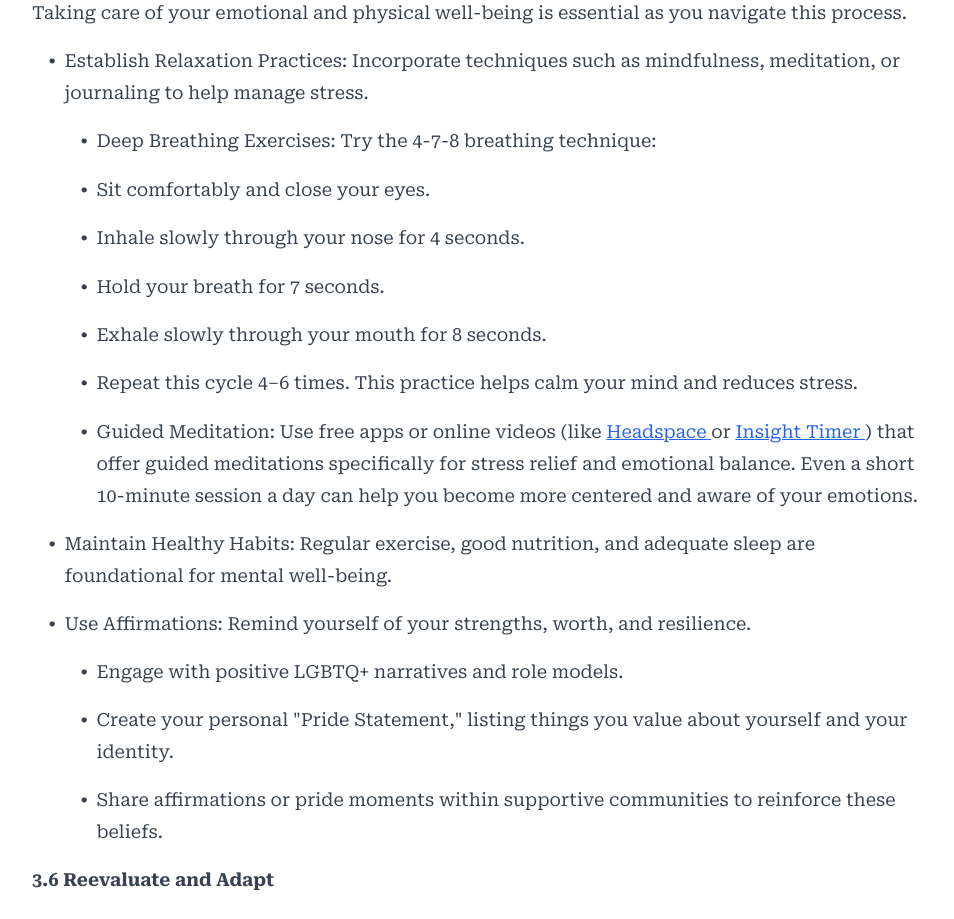
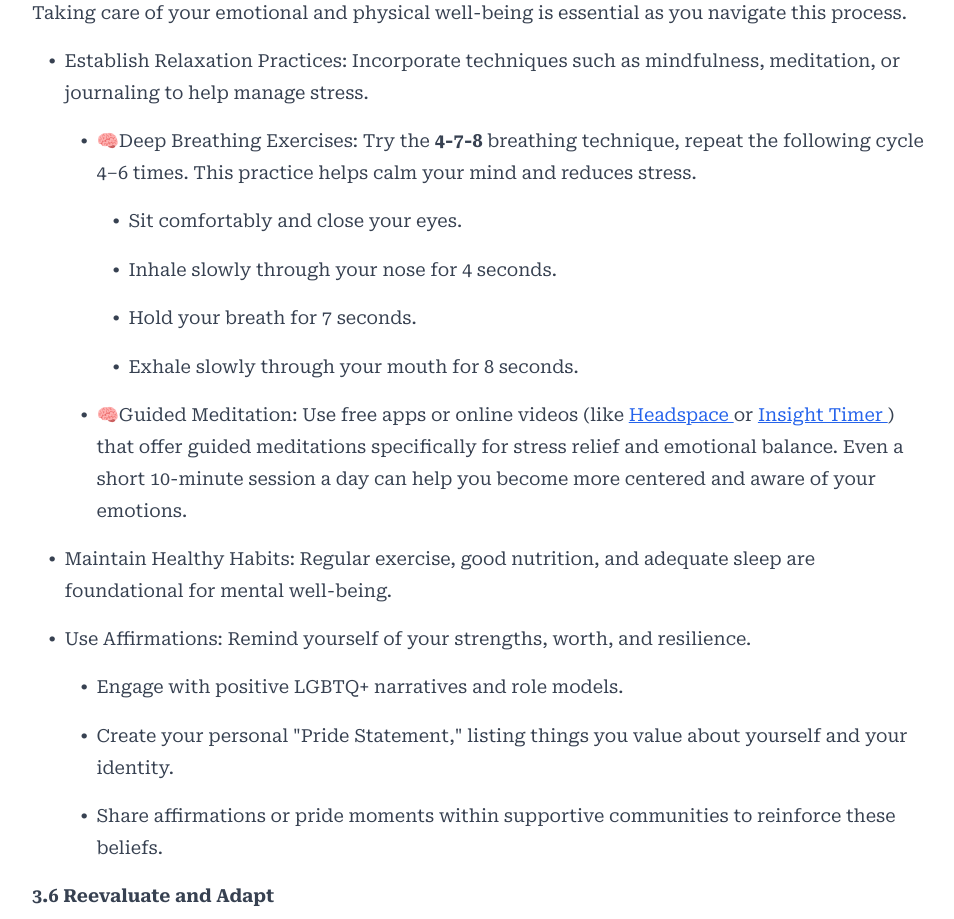
Before and after one commit to Annanayan/spectrum-research-library, a React (Vite) app: page /challenges/coming-out-anxiety in a window 1280 px wide. Shown: the part 3640-4559 px from the top of the page, without its empty margins (24-978 px from the left). Built offline with nearby package versions, Linux system fonts and the light colour scheme.

Commit message:
Update challenges.ts

```diff
--- a/src/data/challenges.ts
+++ b/src/data/challenges.ts
@@ -70,13 +70,12 @@ export const challenges: Challenge[] = [
           "3.5 Prioritize Self-Care",
           { type: 'paragraph', content: 'Taking care of your emotional and physical well-being is essential as you navigate this process.' },
           { type: 'bullet', content: ' Establish Relaxation Practices: Incorporate techniques such as mindfulness, meditation, or journaling to help manage stress.', level: 1 },
-          { type: 'bullet', content: 'Deep Breathing Exercises: Try the 4-7-8 breathing technique:', level: 3 },
-          { type: 'bullet', content: 'Sit comfortably and close your eyes.', level: 3 },
-          { type: 'bullet', content: 'Inhale slowly through your nose for 4 seconds.', level: 3 },
-          { type: 'bullet', content: 'Hold your breath for 7 seconds.', level: 3 },
-          { type: 'bullet', content: 'Exhale slowly through your mouth for 8 seconds.', level: 3 },
-          { type: 'bullet', content: 'Repeat this cycle 4–6 times. This practice helps calm your mind and reduces stress.', level: 3 },
-          { type: 'bullet', content: `Guided Meditation: Use free apps or online videos (like <a href="https://www.headspace.com/?gad_source=1&gbraid=0AAAAADLlnJ2iu6e3nxuh_CZcemUryTmAg&gclid=Cj0KCQjw2tHABhCiARIsANZzDWqU9BfCY90GXOfW3PyiW0JHFSGUi5rA2R-1iyC91kFd8QcKxJlnGMgaAmw6EALw_wcB"> Headspace </a> or <a href="https://insighttimer.com/"> Insight Timer </a>) that offer guided meditations specifically for stress relief and emotional balance. Even a short 10-minute session a day can help you become more centered and aware of your emotions. `, level: 3 },
+          { type: 'bullet', content: '🧠Deep Breathing Exercises: Try the <strong>4-7-8</strong> breathing technique, repeat the following cycle 4–6 times. This practice helps calm your mind and reduces stress.', level: 3 },
+          { type: 'bullet', content: 'Sit comfortably and close your eyes.', level: 5 },
+          { type: 'bullet', content: 'Inhale slowly through your nose for 4 seconds.', level: 5 },
+          { type: 'bullet', content: 'Hold your breath for 7 seconds.', level: 5 },
+          { type: 'bullet', content: 'Exhale slowly through your mouth for 8 seconds.', level: 5 },
+          { type: 'bullet', content: `🧠Guided Meditation: Use free apps or online videos (like <a href="https://www.headspace.com/?gad_source=1&gbraid=0AAAAADLlnJ2iu6e3nxuh_CZcemUryTmAg&gclid=Cj0KCQjw2tHABhCiARIsANZzDWqU9BfCY90GXOfW3PyiW0JHFSGUi5rA2R-1iyC91kFd8QcKxJlnGMgaAmw6EALw_wcB"> Headspace </a> or <a href="https://insighttimer.com/"> Insight Timer </a>) that offer guided meditations specifically for stress relief and emotional balance. Even a short 10-minute session a day can help you become more centered and aware of your emotions. `, level: 3 },
           { type: 'bullet', content: 'Maintain Healthy Habits: Regular exercise, good nutrition, and adequate sleep are foundational for mental well-being.', level: 1 },
           { type: 'bullet', content: 'Use Affirmations: Remind yourself of your strengths, worth, and resilience.', level: 1 },
           { type: 'bullet', content: 'Engage with positive LGBTQ+ narratives and role models.', level: 3 },
```
